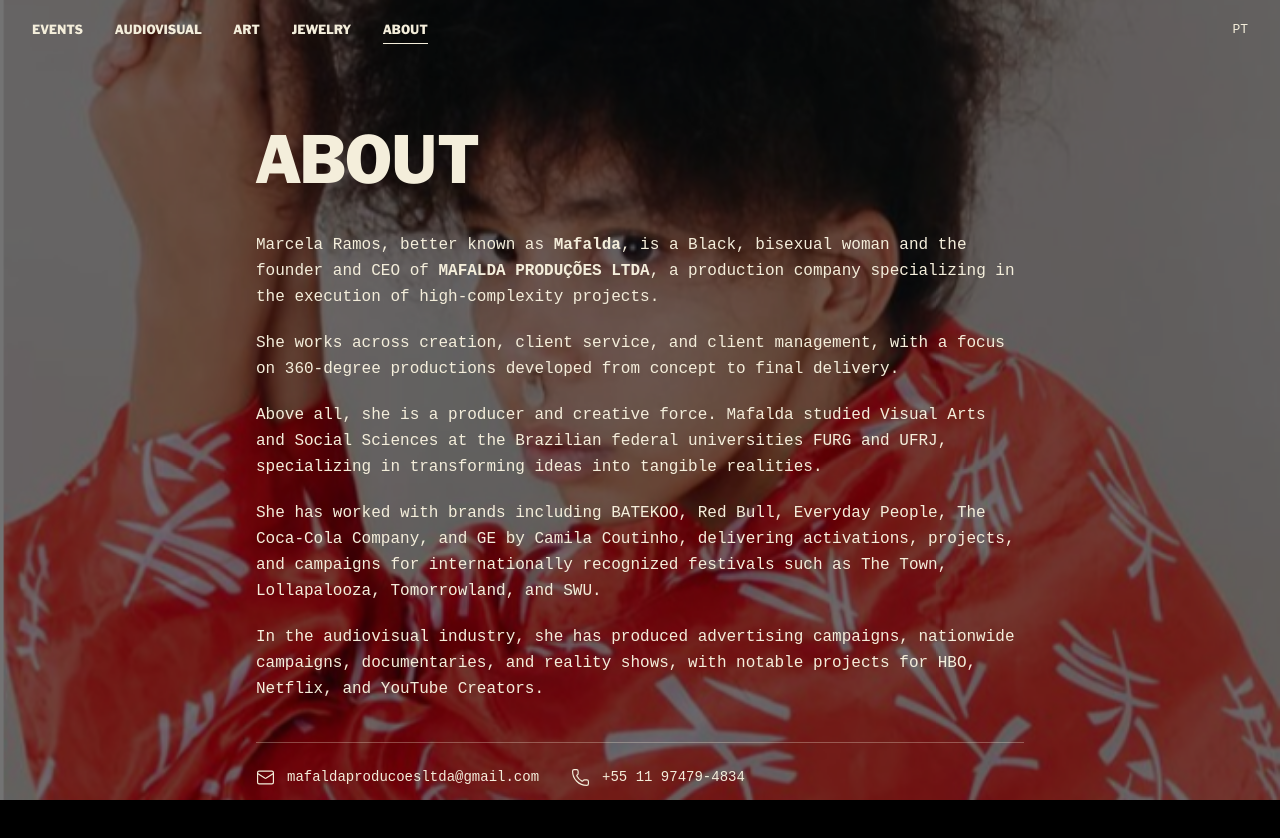
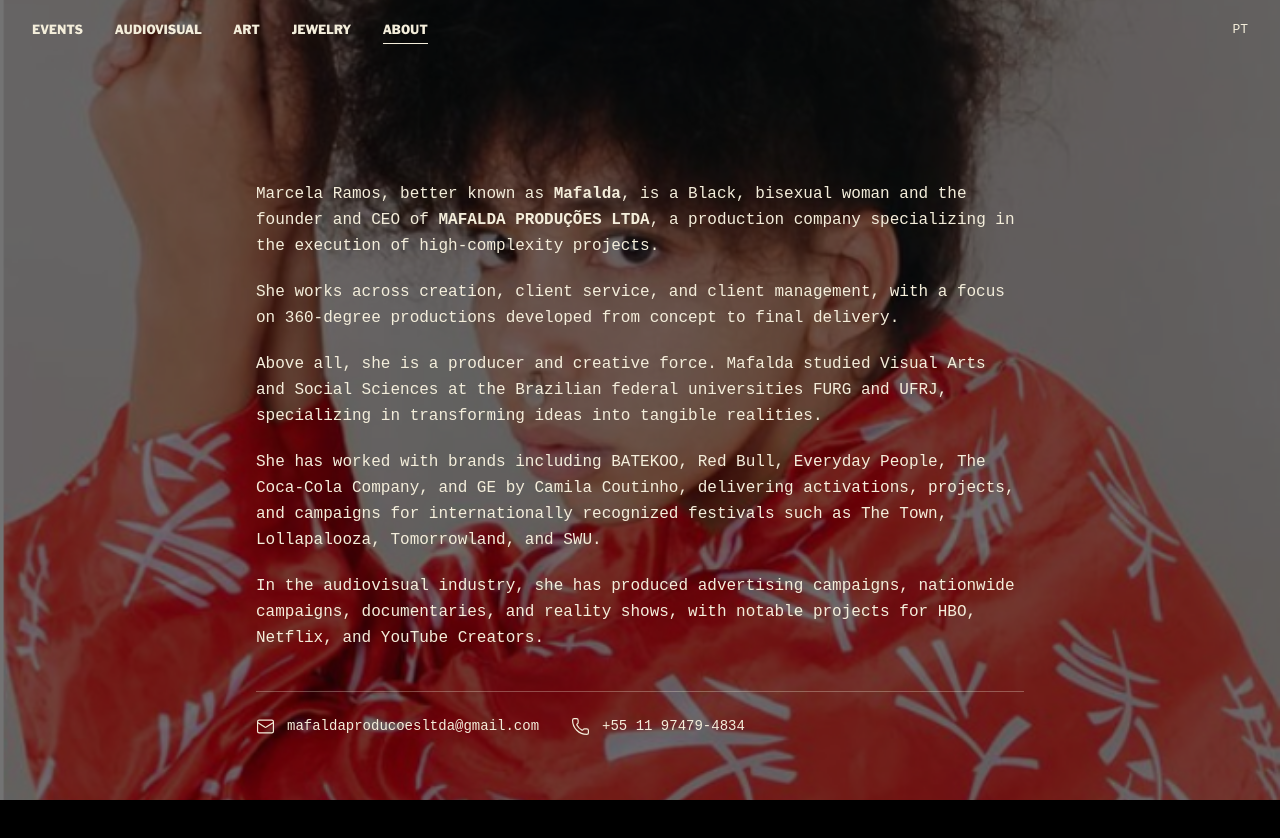
Before and after one commit to guerrinharj/mafalda-producoes, a Next.js app: page /en/sobre in a window 1280 px wide. Shown: the top 838 px of the page. After the commit the page ends 800 px from the top, so only its background shows below. Built offline with nearby package versions, Linux system fonts and the light colour scheme; no server answers.

Commit message:
removed h1

```diff
--- a/app/[locale]/sobre/page.tsx
+++ b/app/[locale]/sobre/page.tsx
@@ -61,21 +61,6 @@ export default async function AboutPage({
                     "
                 >
                     <div className="w-full max-w-3xl text-[#F4EEDB]">
-                        <h1
-                            className="
-                                mb-8
-                                font-franklin
-                                text-5xl
-                                uppercase
-                                tracking-tight
-                                md:text-7xl
-                            "
-                        >
-                            {isPortuguese
-                                ? 'Sobre'
-                                : 'About'}
-                        </h1>
-
                         <div className="space-y-5 text-sm leading-relaxed md:text-base">
                             {isPortuguese ? (
                                 <>
```
